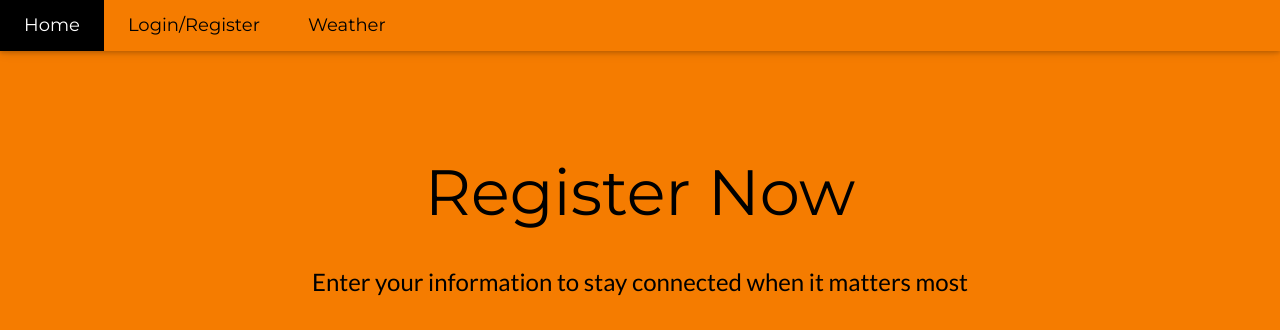
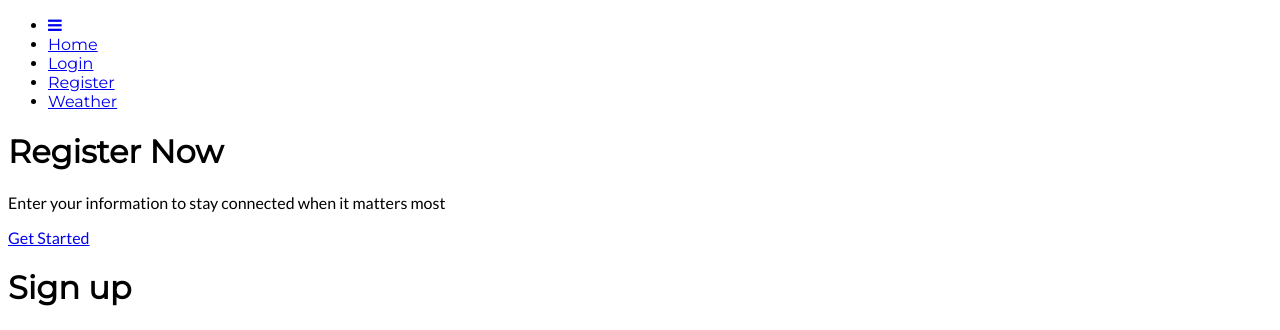
Before and after one commit to copperstick6/HackTX-SAFE, a Flask app: page / in a window 1280 px wide. Shown: the top 330 px of the page. Run offline with Flask 2, Linux system fonts and the light colour scheme; data that the repository does not hold is empty; some libraries are stand-ins or nearby versions.

Commit message:
Update layout.html

```diff
--- a/Everything-Else/templates/layout.html
+++ b/Everything-Else/templates/layout.html
@@ -3,7 +3,7 @@
 	<head>
 		<title>{% block title %}Safe{% endblock %}</title>
 		<meta name="viewport" content="width=device-width, initial-scale=1">
-		<link rel="stylesheet" type="text/css" href="HackTX-SAFE/Everything-Else/templates/format.css">
+		<link rel="stylesheet" type="text/css" href="{{ url_for('static', filename='format.css') }}">
 		<link rel="stylesheet" href="https://fonts.googleapis.com/css?family=Lato">
 		<link rel="stylesheet" href="https://fonts.googleapis.com/css?family=Montserrat">
 		<link rel="stylesheet" href="https://cdnjs.cloudflare.com/ajax/libs/font-awesome/4.6.3/css/font-awesome.min.css">
@@ -14,25 +14,28 @@
 		</style>
 	</head>
 	{% block body %}
+	<div id="fb-root"></div>
+	<script>(function(d, s, id) {
+	  var js, fjs = d.getElementsByTagName(s)[0];
+	  if (d.getElementById(id)) return;
+	  js = d.createElement(s); js.id = id;
+	  js.src = "//connect.facebook.net/en_US/sdk.js#xfbml=1&version=v2.8&appId=208297282938174";
+	  fjs.parentNode.insertBefore(js, fjs);
+	}(document, 'script', 'facebook-jssdk'));</script>
+
 		<!-- Navbar -->
 	<div class="w3-top">
 	  <ul class="w3-navbar w3-orange w3-card-2 w3-left-align w3-large">
 	    <li class="w3-hide-medium w3-hide-large w3-opennav w3-right">
 	      <a class="w3-padding-large w3-hover-black w3-large w3-orange" href="javascript:void(0);" onclick="myFunction()" title="Toggle Navigation Menu"><i class="fa fa-bars"></i></a>
 	    </li>
-	    <li><a href="/" class="w3-padding-large w3-hover-black w3-orange">Home</a></li>
-		<li><a href="/login" class="w3-padding-large w3-hover-black w3-orange">Login/Register</a></li>
-	  	<li><a href="/weather"  class="w3-padding-large w3-hover-black w3-orange">Weather</a></li>
+	    <li><a href="/index" class="w3-padding-large w3-hover-black w3-orange">Home</a></li>
+		<li><a href="/login" class="w3-padding-large w3-hover-black w3-orange">Login</a></li>
+		<li><a href="/signup" class="w3-padding-large w3-hover-black w3-orange">Register</a></li>
+	  	<li><a href="/weather" class="w3-padding-large w3-hover-black w3-orange">Weather</a></li>
 	  </ul>
 
-	  <!-- Navbar on small screens -->
-	  <div id="navDemo" class="w3-hide w3-hide-large w3-hide-medium">
-	    <ul class="w3-navbar w3-left-align w3-large w3-black">
-	      <li><a class="w3-padding-large" href="index2.html">Home</a></li>
-		  <li><a class="w3-padding-large" href="/login">Login/Register</a></li>
-	    </ul>
-	  </div>
-	</div>
+	 <div class="fb-login-button" data-max-rows="1" data-size="medium" data-show-faces="true" data-auto-logout-link="false"></div>
 
 	<script>
 	// Used to toggle the menu on small screens when clicking on the menu button
@@ -46,5 +49,6 @@
 	}
 	</script>
 
+
 	{% endblock %}
 </html>
```
